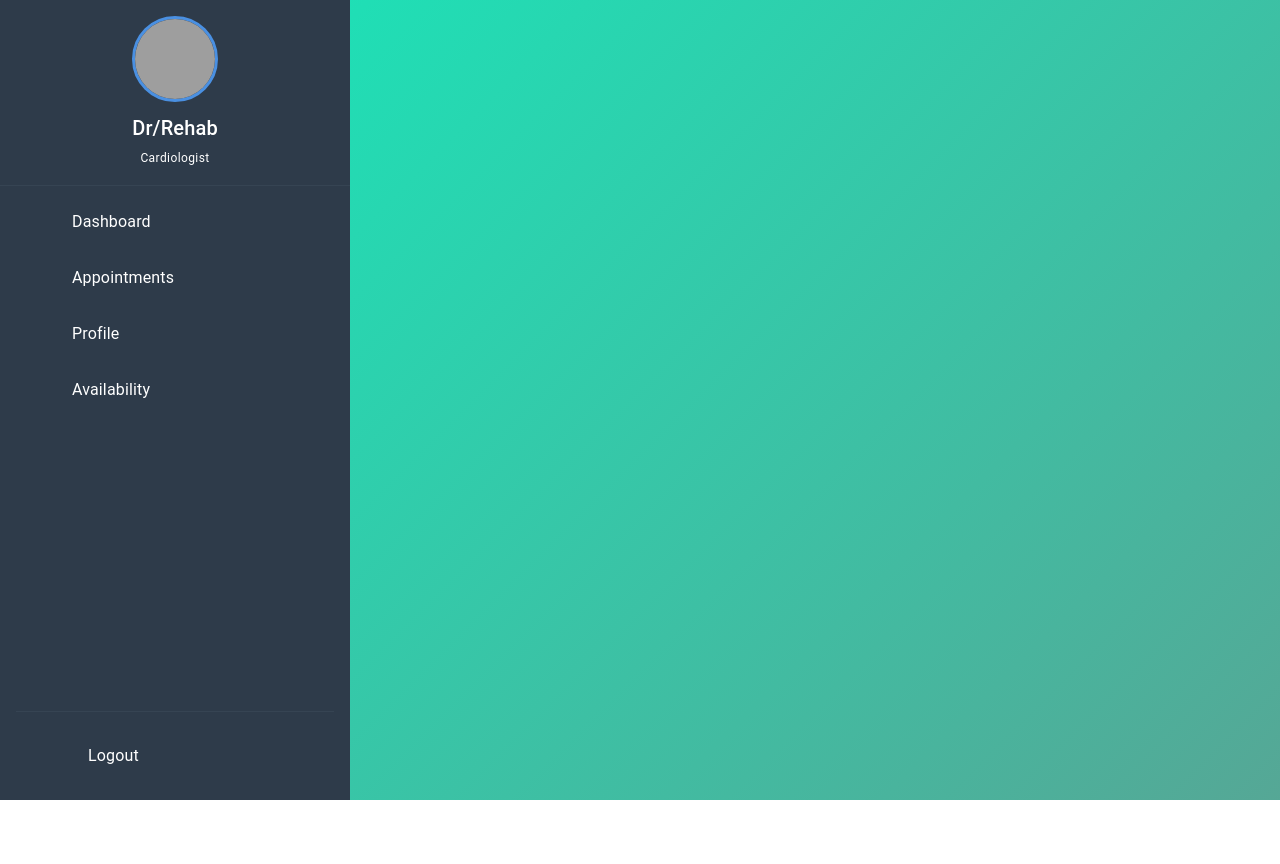
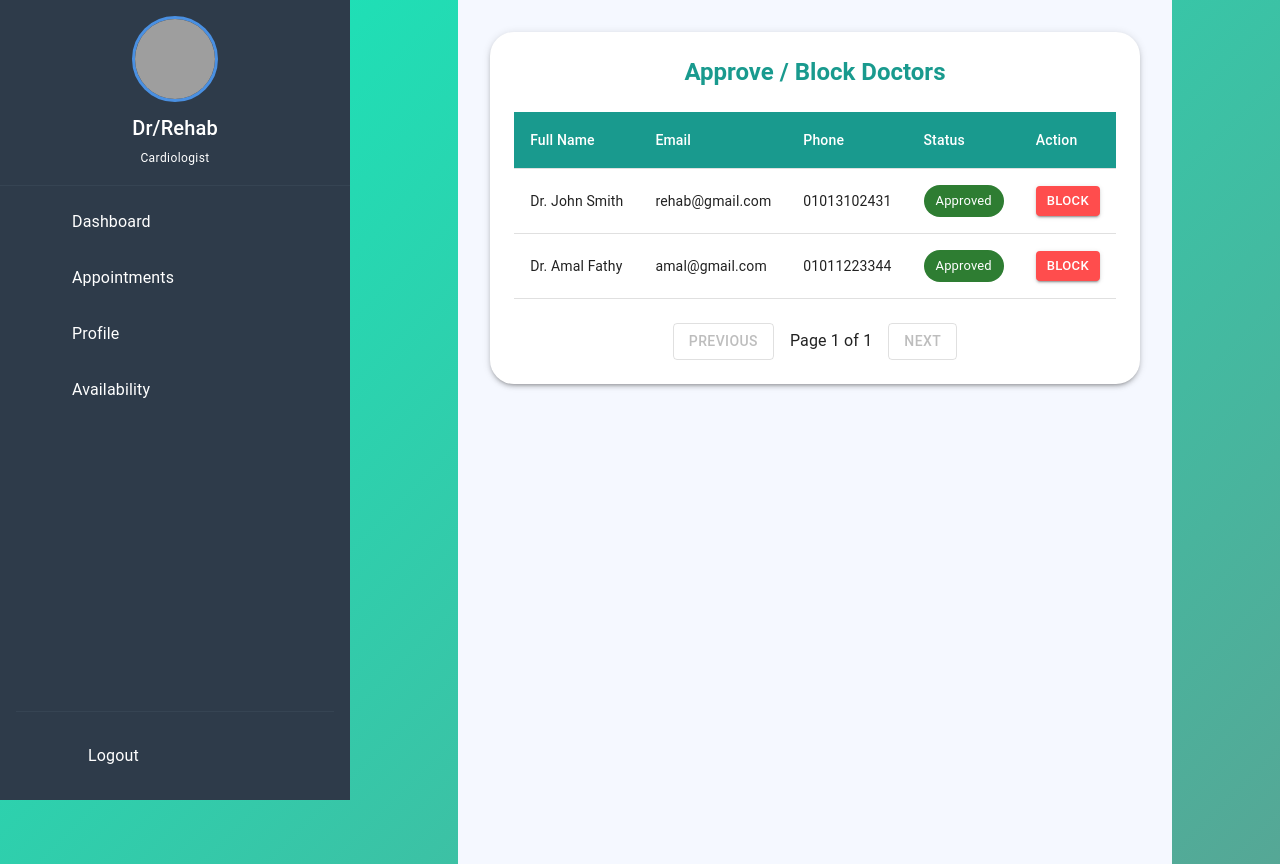
Before and after one commit to Abdelhameed97/medical-react, a React (Create React App) app: page /admin/AdminDoctorApproval in a window 1280 px wide. Before the commit the page ends 800 px from the top, so only its background shows below. Built offline with nearby package versions, Linux system fonts and the light colour scheme; data requests are answered from the project's data file; grey boxes are pictures that could not be loaded; some icons are missing.

Commit message:
admin can approve patient and admin

```diff
--- a/db.json
+++ b/db.json
@@ -80,7 +80,8 @@
       "fullName": "Sara Ali",
       "age": 27,
       "gender": "female",
-      "contact": "0100000001"
+      "contact": "0100000001",
+      "approved": true
     },
     {
       "id": "2",
@@ -88,7 +89,8 @@
       "fullName": "Ahmed Tarek",
       "age": 35,
       "gender": "male",
-      "contact": "0100000002"
+      "contact": "0100000002",
+      "approved": true
     },
     {
       "id": "3",
@@ -96,7 +98,8 @@
       "fullName": "Ahmed Tarek Jr",
       "age": 10,
       "gender": "male",
-      "contact": "0100000003"
+      "contact": "0100000003",
+      "approved": true
     }
   ],
   "availability": [
--- a/src/App.js
+++ b/src/App.js
@@ -6,6 +6,8 @@ import DoctorAvailability from "./pages/Doctor/DoctorAvailability";
 import DoctorProfile from "./pages/Doctor/DoctorProfile";
 import Login from "./auth/Login";
 import Register from "./auth/Register";
+import AdminDoctorApproval from "./admin/AdminDoctorsApproval";
+import AdminPatientApproval from "./admin/AdminPatientApproval";
 
 function App() {
   return (
@@ -20,6 +22,10 @@ function App() {
             <Route path="/profile" element={<DoctorProfile />} />
             <Route path="/login" element={<Login />} />
             <Route path="/register" element={<Register />} />
+            <Route path="/admin/AdminPatientApproval" element={<AdminPatientApproval />} />
+            <Route path="/admin/AdminDoctorApproval" element={<AdminDoctorApproval />} />
+
+
           </Routes>
         </div>
       </div>
--- /dev/null
+++ b/src/admin/AdminDoctorsApproval.jsx
@@ -0,0 +1,127 @@
+import { useEffect, useState } from "react";
+import {
+  Box,
+  Typography,
+  Table,
+  TableBody,
+  TableCell,
+  TableRow,
+  TableHead,
+  Paper,
+  Button,
+  Chip,
+  Stack,
+} from "@mui/material";
+import axios from "axios";
+
+const API_URL = "http://localhost:5000";
+
+export default function AdminDoctorApproval() {
+  const [doctors, setDoctors] = useState([]);
+  const [page, setPage] = useState(1);
+  const pageSize = 5;
+
+  useEffect(() => {
+    fetchDoctors();
+  }, []);
+
+  const fetchDoctors = async () => {
+    try {
+      const res = await axios.get(`${API_URL}/doctors`);
+      setDoctors(res.data);
+    } catch (err) {
+      console.error("Error fetching doctors", err);
+    }
+  };
+
+  const startIndex = (page - 1) * pageSize;
+  const endIndex = startIndex + pageSize;
+  const paginatedDoctors = doctors.slice(startIndex, endIndex);
+  const totalPages = Math.ceil(doctors.length / pageSize);
+
+  const toggleApproval = async (id, currentStatus) => {
+    try {
+      await axios.patch(`${API_URL}/doctors/${id}`, {
+        approved: !currentStatus,
+      });
+      fetchDoctors();
+    } catch (err) {
+      console.error("Error updating approval", err);
+    }
+  };
+
+  return (
+    <Box sx={{ backgroundColor: "#F5F8FF", minHeight: "100vh", p: 4 }}>
+      <Paper elevation={3} sx={{ p: 3, borderRadius: "24px" }}>
+        <Typography
+          variant="h5"
+          sx={{ textAlign: "center", mb: 3, color: "#199A8E", fontWeight: "bold" }}
+        >
+          Approve / Block Doctors
+        </Typography>
+
+        <Table>
+          <TableHead>
+            <TableRow sx={{ backgroundColor: "#199A8E" }}>
+              <TableCell sx={{ color: "#fff" }}>Full Name</TableCell>
+              <TableCell sx={{ color: "#fff" }}>Email</TableCell>
+              <TableCell sx={{ color: "#fff" }}>Phone</TableCell>
+              <TableCell sx={{ color: "#fff" }}>Status</TableCell>
+              <TableCell sx={{ color: "#fff" }}>Action</TableCell>
+            </TableRow>
+          </TableHead>
+          <TableBody>
+            {paginatedDoctors.map((doctor) => (
+              <TableRow key={doctor.id}>
+                <TableCell>{doctor.fullName}</TableCell>
+                <TableCell>{doctor.email || doctor.contact}</TableCell>
+                <TableCell>{doctor.phone || doctor.contact}</TableCell>
+                <TableCell>
+                  <Chip
+                    label={doctor.approved ? "Approved" : "Blocked"}
+                    color={doctor.approved ? "success" : "error"}
+                  />
+                </TableCell>
+                <TableCell>
+                  <Button
+                    variant="contained"
+                    size="small"
+                    onClick={() => toggleApproval(doctor.id, doctor.approved)}
+                    sx={{
+                      backgroundColor: doctor.approved ? "#FF4D4D" : "#199A8E",
+                      "&:hover": {
+                        backgroundColor: doctor.approved ? "#d13232" : "#157f76",
+                      },
+                    }}
+                  >
+                    {doctor.approved ? "Block" : "Approve"}
+                  </Button>
+                </TableCell>
+              </TableRow>
+            ))}
+          </TableBody>
+        </Table>
+
+        <Stack direction="row" spacing={2} justifyContent="center" sx={{ mt: 3 }}>
+          <Button
+            variant="outlined"
+            disabled={page <= 1}
+            onClick={() => setPage((p) => Math.max(p - 1, 1))}
+          >
+            Previous
+          </Button>
+          <Typography variant="body1" sx={{ alignSelf: "center" }}>
+            Page {page} of {totalPages}
+          </Typography>
+          <Button
+            variant="outlined"
+            disabled={page >= totalPages}
+            onClick={() => setPage((p) => Math.min(p + 1, totalPages))}
+          >
+            Next
+          </Button>
+        </Stack>
+      </Paper>
+    </Box>
+  );
+}
--- /dev/null
+++ b/src/admin/AdminPatientApproval.jsx
@@ -0,0 +1,131 @@
+import { useEffect, useState } from "react";
+import {
+  Box,
+  Typography,
+  Table,
+  TableBody,
+  TableCell,
+  TableRow,
+  TableHead,
+  Paper,
+  Button,
+  Chip,
+  Stack,
+} from "@mui/material";
+import axios from "axios";
+
+const API_URL = "http://localhost:5000";
+
+export default function AdminPatientApproval() {
+  const [patients, setPatients] = useState([]);
+  const [page, setPage] = useState(1);
+  const pageSize = 5;
+
+  useEffect(() => {
+    fetchPatients();
+  }, []);
+
+  const fetchPatients = async () => {
+    try {
+      const res = await axios.get(`${API_URL}/patients`);
+      const updatedPatients = res.data.map((p) => ({
+        ...p,
+        approved: p.approved ?? false,
+      }));
+      setPatients(updatedPatients);
+    } catch (err) {
+      console.error("Error fetching patients", err);
+    }
+  };
+
+  const startIndex = (page - 1) * pageSize;
+  const endIndex = startIndex + pageSize;
+  const paginatedPatients = patients.slice(startIndex, endIndex);
+  const totalPages = Math.ceil(patients.length / pageSize);
+
+  const toggleApproval = async (id, currentStatus) => {
+    try {
+      await axios.patch(`${API_URL}/patients/${id}`, {
+        approved: !currentStatus,
+      });
+      fetchPatients();
+    } catch (err) {
+      console.error("Error updating approval", err);
+    }
+  };
+
+  return (
+    <Box sx={{ backgroundColor: "#F5F8FF", minHeight: "100vh", p: 4 }}>
+      <Paper elevation={3} sx={{ p: 3, borderRadius: "24px" }}>
+        <Typography
+          variant="h5"
+          sx={{ textAlign: "center", mb: 3, color: "#199A8E", fontWeight: "bold" }}
+        >
+          Approve / Block Patients
+        </Typography>
+
+        <Table>
+          <TableHead>
+            <TableRow sx={{ backgroundColor: "#199A8E" }}>
+              <TableCell sx={{ color: "#fff" }}>Full Name</TableCell>
+              <TableCell sx={{ color: "#fff" }}>Email</TableCell>
+              <TableCell sx={{ color: "#fff" }}>Phone</TableCell>
+              <TableCell sx={{ color: "#fff" }}>Status</TableCell>
+              <TableCell sx={{ color: "#fff" }}>Action</TableCell>
+            </TableRow>
+          </TableHead>
+          <TableBody>
+            {paginatedPatients.map((patient) => (
+              <TableRow key={patient.id}>
+                <TableCell>{patient.fullName}</TableCell>
+                <TableCell>{patient.email || patient.contact}</TableCell>
+                <TableCell>{patient.phone || patient.contact}</TableCell>
+                <TableCell>
+                  <Chip
+                    label={patient.approved ? "Approved" : "Blocked"}
+                    color={patient.approved ? "success" : "error"}
+                  />
+                </TableCell>
+                <TableCell>
+                  <Button
+                    variant="contained"
+                    size="small"
+                    onClick={() => toggleApproval(patient.id, patient.approved)}
+                    sx={{
+                      backgroundColor: patient.approved ? "#FF4D4D" : "#199A8E",
+                      "&:hover": {
+                        backgroundColor: patient.approved ? "#d13232" : "#157f76",
+                      },
+                    }}
+                  >
+                    {patient.approved ? "Block" : "Approve"}
+                  </Button>
+                </TableCell>
+              </TableRow>
+            ))}
+          </TableBody>
+        </Table>
+
+        <Stack direction="row" spacing={2} justifyContent="center" sx={{ mt: 3 }}>
+          <Button
+            variant="outlined"
+            disabled={page <= 1}
+            onClick={() => setPage((p) => Math.max(p - 1, 1))}
+          >
+            Previous
+          </Button>
+          <Typography variant="body1" sx={{ alignSelf: "center" }}>
+            Page {page} of {totalPages}
+          </Typography>
+          <Button
+            variant="outlined"
+            disabled={page >= totalPages}
+            onClick={() => setPage((p) => Math.min(p + 1, totalPages))}
+          >
+            Next
+          </Button>
+        </Stack>
+      </Paper>
+    </Box>
+  );
+}
```
Also changed, not shown: src/features/auth/Login.jsx (deleted), src/features/auth/Register.jsx (deleted).
